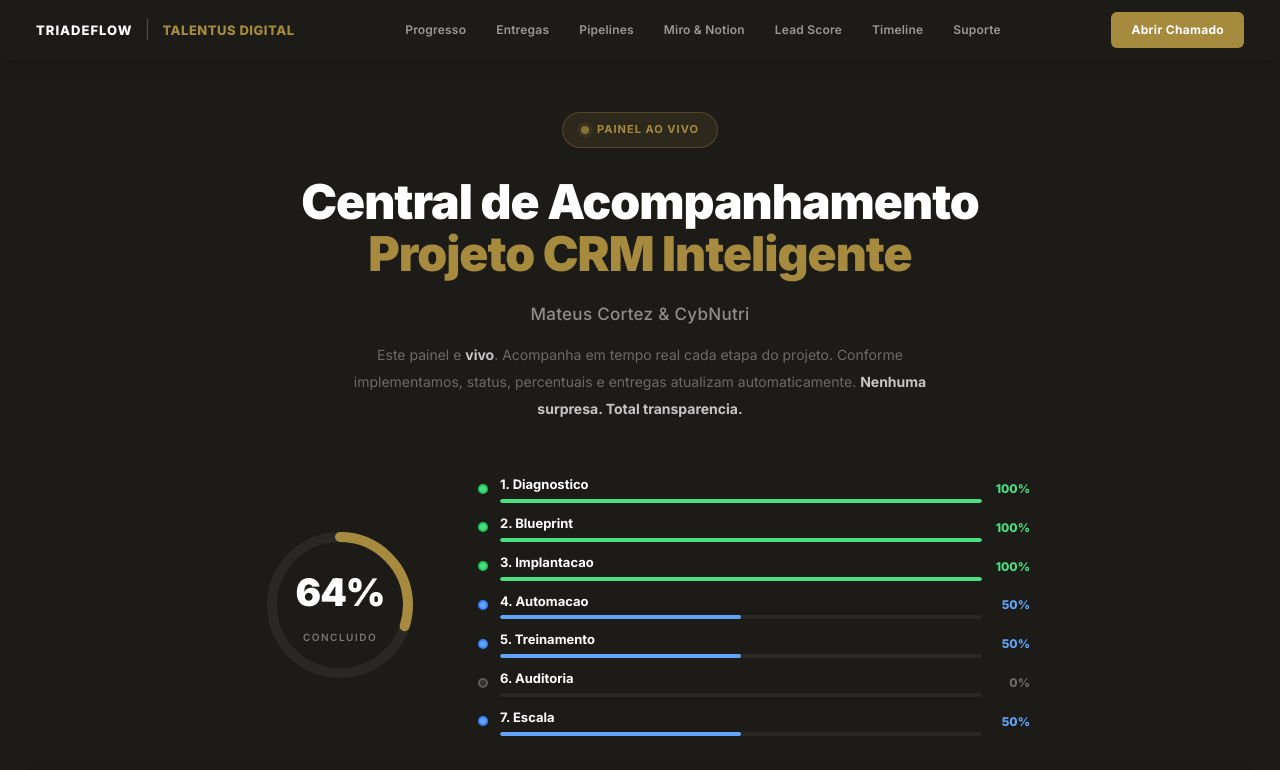
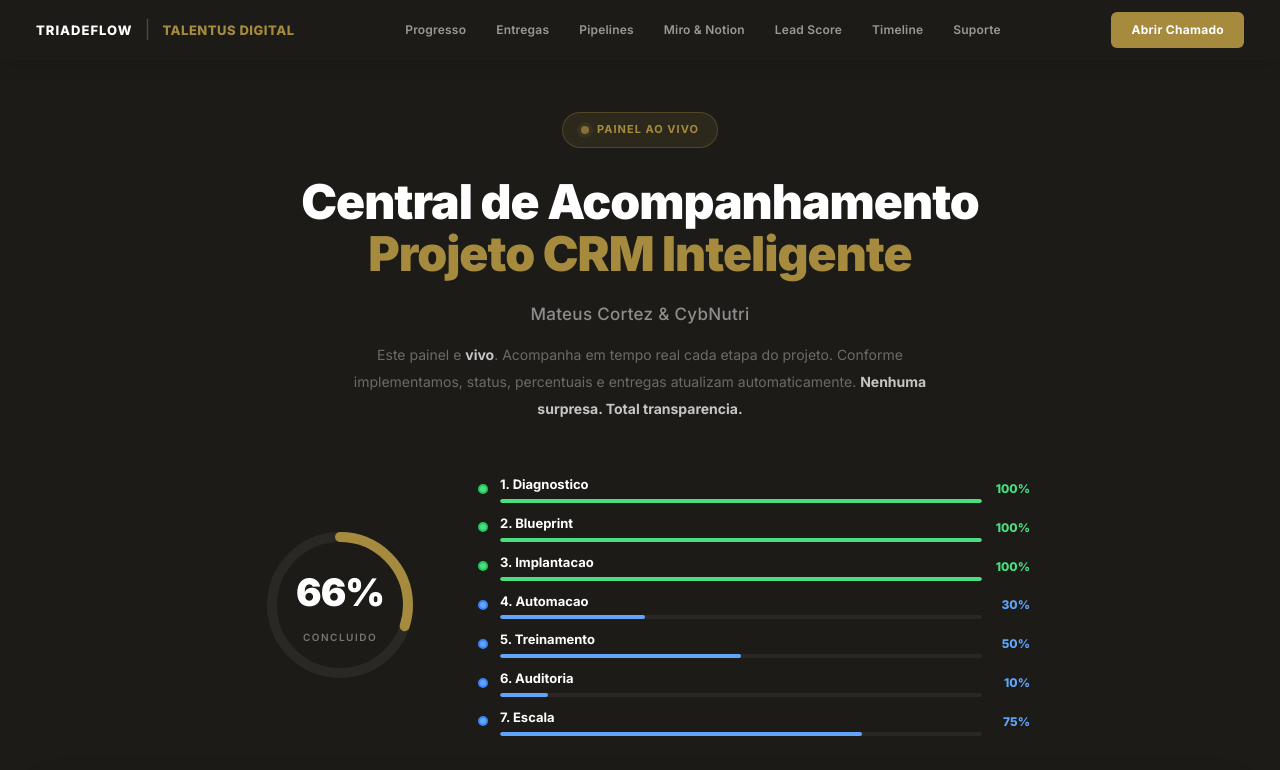
Before and after one commit to triadeflow-ia/talentus-digital-portal, a plain HTML site: page index.html in a window 1280 px wide. Shown: the top 770 px of the page. Drawn offline with Linux system fonts and the light colour scheme.

Commit message:
docs: update portal percentages to reflect v3.0 progress
Phase 4 Automacao: 50% → 30% (sync done, 0/13 workflows)
Phase 6 Auditoria: 0% → 10% (dashboard monitoring)
Phase 7 Escala: 50% → 75% (dashboard LIVE + Meta + Supabase)
Overall: 64% → 66%

Co-Authored-By: Claude Opus 4.6 <noreply@anthropic.com>

```diff
--- a/index.html
+++ b/index.html
@@ -300,15 +300,15 @@
   <p class="subtitle">Mateus Cortez &amp; CybNutri</p>
   <p class="living-desc">Este painel e <strong>vivo</strong>. Acompanha em tempo real cada etapa do projeto. Conforme implementamos, status, percentuais e entregas atualizam automaticamente. <strong>Nenhuma surpresa. Total transparencia.</strong></p>
   <div class="progress-hud" id="progresso">
-    <div class="prog-circle-wrap"><div class="prog-circle"><svg viewBox="0 0 168 168"><circle class="bg" cx="84" cy="84" r="68"/><circle class="fill" cx="84" cy="84" r="68" stroke-dasharray="427.3" stroke-dashoffset="154"/></svg><div class="center"><span class="pct">64%</span><span class="pct-label">Concluido</span></div></div></div>
+    <div class="prog-circle-wrap"><div class="prog-circle"><svg viewBox="0 0 168 168"><circle class="bg" cx="84" cy="84" r="68"/><circle class="fill" cx="84" cy="84" r="68" stroke-dasharray="427.3" stroke-dashoffset="145"/></svg><div class="center"><span class="pct">66%</span><span class="pct-label">Concluido</span></div></div></div>
     <div class="prog-phases">
       <div class="ph-row"><div class="ph-dot done"></div><div class="ph-info"><div class="ph-name">1. Diagnostico</div><div class="ph-bar"><div class="ph-bar-fill done" style="width:100%"></div></div></div><div class="ph-pct" style="color:#4ade80">100%</div></div>
       <div class="ph-row"><div class="ph-dot done"></div><div class="ph-info"><div class="ph-name">2. Blueprint</div><div class="ph-bar"><div class="ph-bar-fill done" style="width:100%"></div></div></div><div class="ph-pct" style="color:#4ade80">100%</div></div>
       <div class="ph-row"><div class="ph-dot done"></div><div class="ph-info"><div class="ph-name">3. Implantacao</div><div class="ph-bar"><div class="ph-bar-fill done" style="width:100%"></div></div></div><div class="ph-pct" style="color:#4ade80">100%</div></div>
-      <div class="ph-row"><div class="ph-dot progress"></div><div class="ph-info"><div class="ph-name">4. Automacao</div><div class="ph-bar"><div class="ph-bar-fill" style="width:50%;background:#60a5fa"></div></div></div><div class="ph-pct" style="color:#60a5fa">50%</div></div>
+      <div class="ph-row"><div class="ph-dot progress"></div><div class="ph-info"><div class="ph-name">4. Automacao</div><div class="ph-bar"><div class="ph-bar-fill" style="width:30%;background:#60a5fa"></div></div></div><div class="ph-pct" style="color:#60a5fa">30%</div></div>
       <div class="ph-row"><div class="ph-dot progress"></div><div class="ph-info"><div class="ph-name">5. Treinamento</div><div class="ph-bar"><div class="ph-bar-fill" style="width:50%;background:#60a5fa"></div></div></div><div class="ph-pct" style="color:#60a5fa">50%</div></div>
-      <div class="ph-row"><div class="ph-dot planned"></div><div class="ph-info"><div class="ph-name">6. Auditoria</div><div class="ph-bar"><div class="ph-bar-fill planned" style="width:0%"></div></div></div><div class="ph-pct">0%</div></div>
-      <div class="ph-row"><div class="ph-dot progress"></div><div class="ph-info"><div class="ph-name">7. Escala</div><div class="ph-bar"><div class="ph-bar-fill" style="width:50%;background:#60a5fa"></div></div></div><div class="ph-pct" style="color:#60a5fa">50%</div></div>
+      <div class="ph-row"><div class="ph-dot progress"></div><div class="ph-info"><div class="ph-name">6. Auditoria</div><div class="ph-bar"><div class="ph-bar-fill" style="width:10%;background:#60a5fa"></div></div></div><div class="ph-pct" style="color:#60a5fa">10%</div></div>
+      <div class="ph-row"><div class="ph-dot progress"></div><div class="ph-info"><div class="ph-name">7. Escala</div><div class="ph-bar"><div class="ph-bar-fill" style="width:75%;background:#60a5fa"></div></div></div><div class="ph-pct" style="color:#60a5fa">75%</div></div>
     </div>
   </div>
 </section>
```
